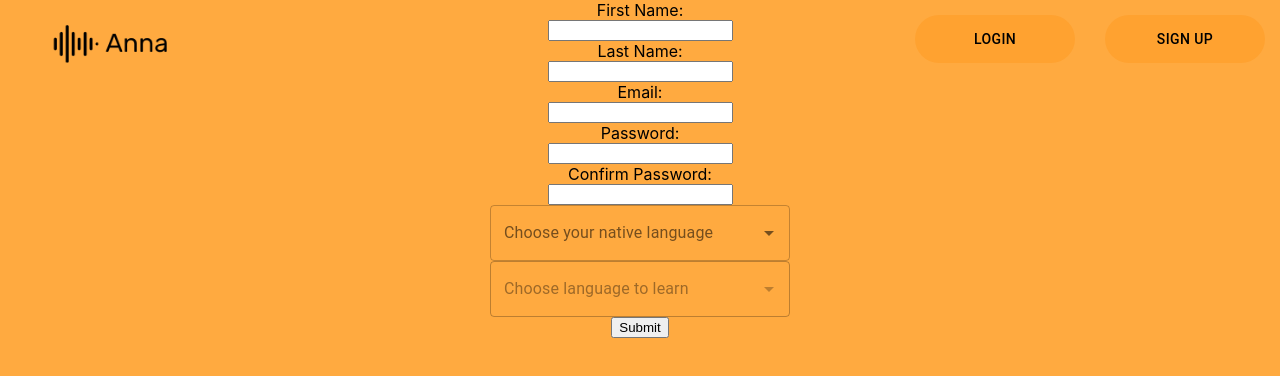
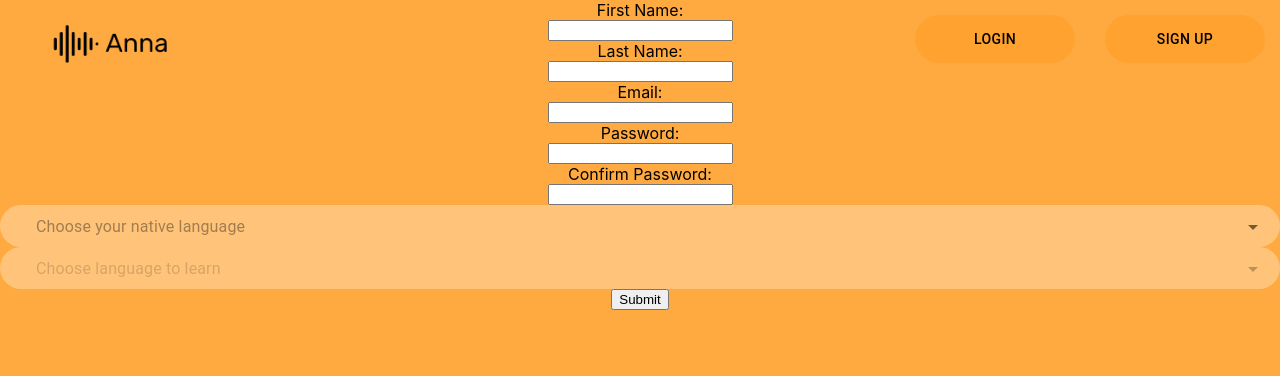
Before and after one commit to DorKachlon/translation, a React (Create React App) app in the folder client/: page /sign-up in a window 1280 px wide. Shown: the top 376 px of the page. Built offline with nearby package versions, Linux system fonts and the light colour scheme; no server answers.

Commit message:
new style fro selectors

```diff
--- a/client/src/components/dashboard/Dashboard.js
+++ b/client/src/components/dashboard/Dashboard.js
@@ -25,20 +25,20 @@ export default function Dashboard({ nativeLanguage, setNativeLanguage, setLearni
   }, [nativeLanguage]);
 
   return (
-    <div>
+    <>
       <Selector
         label="Choose your native language"
         languagesArr={languagesArr}
         setYourChoice={setNativeLanguage}
-        registrestion={true}
+        registration={true}
       />
       <Selector
         label="Choose language to learn"
         languagesArr={nativeLanguage ? filterArray(languagesArr, nativeLanguage) : []}
         beDisabled={beDisabled}
         setYourChoice={setLearningLanguage}
-        registrestion={true}
+        registration={true}
       />
-    </div>
+    </>
   );
 }
--- a/client/src/components/dashboard/Selector.js
+++ b/client/src/components/dashboard/Selector.js
@@ -2,10 +2,10 @@ import React from "react";
 import TextField from "@material-ui/core/TextField";
 import Autocomplete from "@material-ui/lab/Autocomplete";
 import Flag from "react-world-flags";
-import { makeStyles } from "@material-ui/core/styles";
+import { fade, makeStyles } from "@material-ui/core/styles";
 import network from "../../services/network";
 
-const useStyles = makeStyles({
+const useStyles = makeStyles((theme) => ({
   option: {
     fontSize: 15,
     "& > span": {
@@ -13,7 +13,34 @@ const useStyles = makeStyles({
       fontSize: 18,
     },
   },
-});
+  autoComplete: {
+    position: "relative",
+    borderRadius: "30px",
+    backgroundColor: "rgba(255,255,255,0.3)",
+    transition: theme.transitions.create("width"),
+    "& div": {
+      padding: "1px 3px 1px 15px !important",
+    },
+    width: "auto",
+    "&:hover": {
+      backgroundColor: fade(theme.palette.common.white, 0.25),
+    },
+    "& .MuiOutlinedInput-root": {
+      "& fieldset": {
+        //regular border
+        border: "none",
+      },
+      "&.Mui-focused fieldset": {
+        //focused border
+        border: "none",
+      },
+      "&:hover fieldset": {
+        //hover border
+        border: "none",
+      },
+    },
+  },
+}));
 
 export default function Selector({
   mode,
@@ -22,12 +49,12 @@ export default function Selector({
   beDisabled,
   setYourChoice,
   defaultV,
-  registrestion,
+  registration,
 }) {
   const classes = useStyles();
 
   const changeNative = async (language) => {
-    if (registrestion) {
+    if (registration) {
       setYourChoice(language);
     } else {
       try {
@@ -44,11 +71,11 @@ export default function Selector({
     <>
       {languagesArr && (
         <Autocomplete
+          className={classes.autoComplete}
           disabled={beDisabled}
-          id="native-language"
           defaultValue={defaultV}
           onChange={(event, value) => changeNative(value)}
-          style={{ width: 300 }}
+          style={{ width: "100%" }}
           options={languagesArr}
           classes={{
             option: classes.option,
@@ -65,8 +92,9 @@ export default function Selector({
           )}
           renderInput={(params) => (
             <TextField
+              className={classes.textField}
               {...params}
-              label={label}
+              placeholder={label}
               variant="outlined"
               inputProps={{
                 ...params.inputProps,
@@ -75,7 +103,7 @@ export default function Selector({
             />
           )}
         />
-      )}{" "}
+      )}
     </>
   );
 }
```
